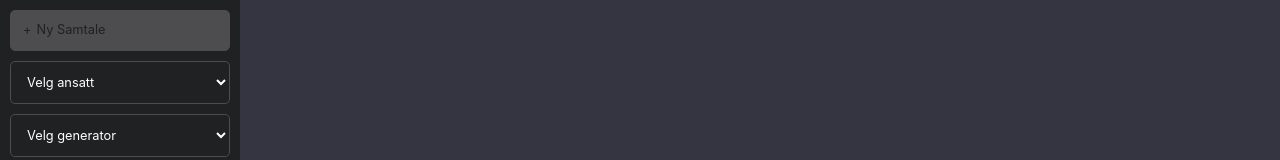
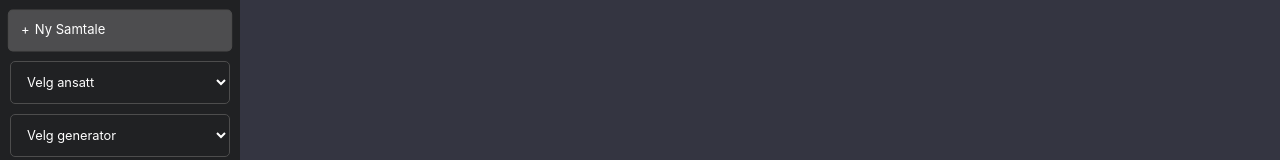
Before and after one commit to waresa/ai-ansatt, a React (Create React App) app in the folder client/: page / in a window 1280 px wide. In both pictures the pointer is over the element 120 px from the left and 30 px from the top of the page. Shown: the top 160 px of the page. Built offline with nearby package versions, Linux system fonts and the light colour scheme.

Commit message:
ql changes

```diff
--- a/client/src/App.css
+++ b/client/src/App.css
@@ -102,10 +102,13 @@
         transform: translateY(-3px);
     }
 
-    .sidemenu-select:hover,
     .sidemenu-btn:hover {
         background-color: rgb(255, 255, 255, 0.2);
-        color: #202123;
+        transform: scale(1.02);
+    }
+
+    .sidemenu-select:hover {
+        transform: scale(1.02);
     }
 
     .submit-btn:hover {
```
